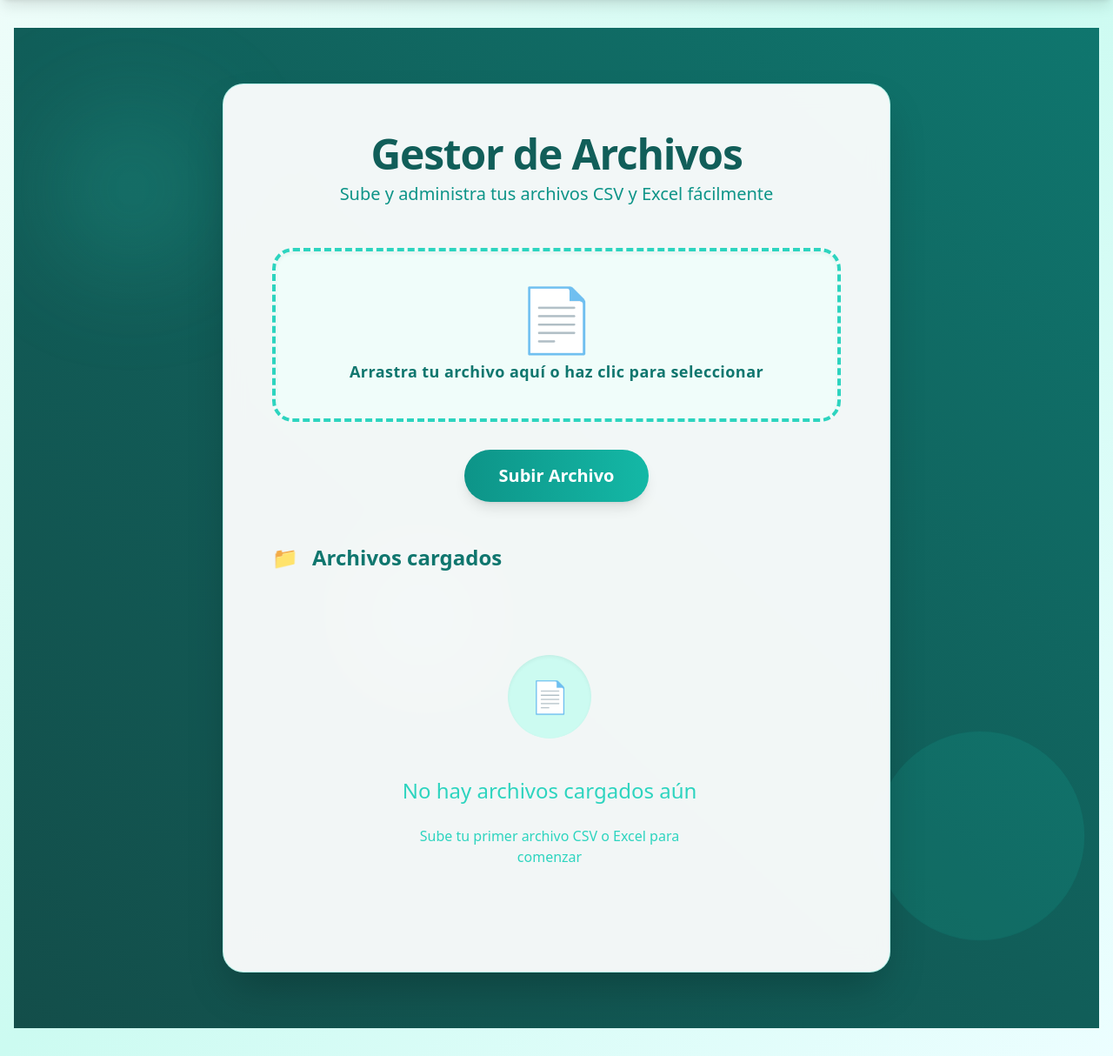
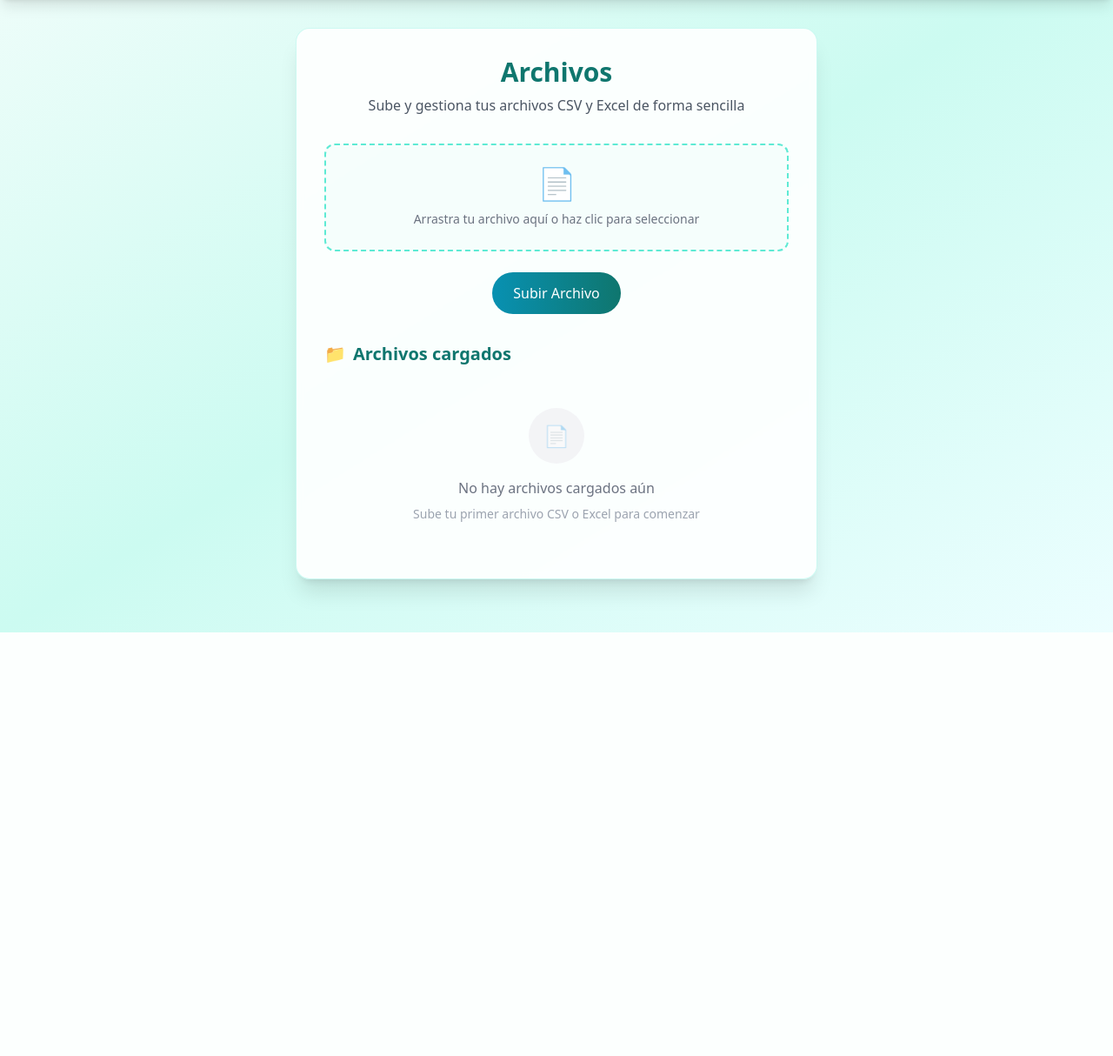
Before and after one commit to FabianMataT/SC250_LN_G7_Proyecto, a Flask app: page / in a window 1280 px wide. Shown: the part 73-1287 px from the top of the page at 87% size. After the commit the page ends 800 px from the top, so only its background shows below. Run offline with Flask 3, Linux system fonts and the light colour scheme; some libraries are stand-ins or nearby versions.

Commit message:
Cambios en el home

```diff
--- a/app/routes.py
+++ b/app/routes.py
@@ -12,6 +12,9 @@ def home():
         file = request.files.get('file')
         if file:
             FileManager.add_file(session, file)
+            session['uploadSuccess'] = 'True'
+        else:
+            session['uploadSuccess'] = 'False'
     files = FileManager.get_files(session)
     return render_template('home/index.html', files=files)
 
--- a/app/templates/home/index.html
+++ b/app/templates/home/index.html
@@ -3,105 +3,82 @@
 {% block title %}Gestor de Archivos{% endblock %}
 
 {% block content %}
-<!-- Fondo full screen con gradiente suave y animaciones sutiles -->
-<div class="min-h-screen w-full bg-gradient-to-tr from-teal-900 via-teal-800 to-teal-700 flex items-center justify-center px-6 py-16 relative overflow-hidden">
-
-  <!-- Elementos flotantes animados (blur y movimiento) -->
-  <div class="absolute top-24 left-12 w-44 h-44 bg-teal-400/20 rounded-full blur-3xl animate-blob"></div>
-  <div class="absolute bottom-24 right-12 w-56 h-56 bg-teal-500/15 rounded-full blur-4xl animate-blob animation-delay-4000"></div>
-  <div class="absolute top-1/2 left-1/3 w-36 h-36 bg-teal-300/30 rounded-full blur-2xl animate-blob animation-delay-2000"></div>
-
-  <!-- Contenedor principal (tarjeta blanca con blur y sombra) -->
-  <div
-    class="relative bg-white/95 backdrop-blur-md rounded-3xl shadow-2xl border border-teal-300/40 p-14 max-w-3xl w-full
-           flex flex-col"
-  >
+<div class="bg-white/90 backdrop-blur-sm rounded-2xl shadow-xl border border-teal-fresh/30 p-8 w-[600px]">
     <!-- Header -->
-    <header class="text-center mb-12">
-      <h1 class="text-5xl font-extrabold text-teal-800 mb-2 tracking-tight select-none">
-        Gestor de Archivos
-      </h1>
-      <p class="text-teal-600 text-lg sm:text-xl font-light">
-        Sube y administra tus archivos CSV y Excel fácilmente
-      </p>
-    </header>
+    <div class="text-center mb-8">
+        <h1 class="text-3xl font-bold text-deep-teal mb-2">Archivos</h1>
+        <p class="text-gray-600">Sube y gestiona tus archivos CSV y Excel de forma sencilla</p>
+    </div>
 
     <!-- Upload Form -->
-    <form method="POST" enctype="multipart/form-data" class="mb-12 space-y-8">
+    <div class="mb-8">
+        <form method="POST" enctype="multipart/form-data" class="space-y-6">
             <label for="file"
-        class="relative block w-full cursor-pointer border-4 border-dashed border-teal-400 rounded-3xl bg-teal-50 hover:bg-teal-100 transition duration-400 p-10 text-center flex flex-col items-center justify-center gap-3 select-none shadow-inner hover:shadow-lg"
-      >
+                class="relative cursor-pointer block w-full border-2 border-dashed border-teal-fresh rounded-xl bg-fresh-mint/50 p-6 text-center transition-colors duration-200 hover:border-ocean-blue">
                 <input id="file" type="file" name="file" accept=".csv, .xlsx, .xls"
-          class="absolute inset-0 w-full h-full opacity-0 cursor-pointer z-30" required>
-        <span class="text-7xl pointer-events-none select-none">📄</span>
-        <span class="text-lg text-teal-700 font-semibold pointer-events-none tracking-wide">
-          Arrastra tu archivo aquí o haz clic para seleccionar
+                    class="absolute inset-0 w-full h-full opacity-0 cursor-pointer z-10" required>
+                <div id="uploadMessage" class="pointer-events-none relative z-0">
+                    <span class="text-4xl block mb-2">📄</span>
+                    <span class="text-sm text-gray-500">Arrastra tu archivo aquí o haz clic para seleccionar</span>
+                </div>
+            </label>
+
+            <div class="flex justify-center">
+                <button type="submit" class="bg-gradient-to-r from-ocean-blue to-deep-teal text-white px-6 py-3
+                    rounded-full font-medium transition-all duration-200 hover:bg-[#b6faea]">
+                    <span class="flex items-center justify-center gap-2">
+                        <span>Subir Archivo</span>
                     </span>
-      </label>
-      <div class="flex justify-center">
-        <button type="submit"
-          class="inline-flex items-center gap-3 bg-gradient-to-r from-teal-600 to-teal-500 hover:from-teal-700 hover:to-teal-600
-                 text-white rounded-full px-10 py-4 font-semibold text-xl shadow-lg transition duration-400 focus:outline-none focus:ring-6 focus:ring-teal-300"
-        >
-          <span>Subir Archivo</span>
                 </button>
             </div>
         </form>
+    </div>
 
     <!-- Files List -->
-    <section>
-      <h2 class="flex items-center gap-4 text-teal-700 font-semibold text-2xl mb-8 select-none">
-        <span>📁</span> Archivos cargados
+    <div>
+        <h2 class="text-xl font-semibold text-deep-teal mb-4 flex items-center gap-2">
+            <span>📁</span>
+            Archivos cargados
         </h2>
 
-      <div class="max-h-[24rem] overflow-y-auto space-y-6 pr-4 scrollbar-thin scrollbar-thumb-teal-400 scrollbar-track-teal-100">
+        <div class="space-y-3 max-h-80 overflow-y-auto">
             {% for file in files %}
-        <div
-          class="flex justify-between items-center bg-gradient-to-r from-teal-100 to-teal-50 border border-teal-300 rounded-3xl p-6
-                 shadow-md hover:shadow-2xl transition duration-300 group select-text"
-        >
-          <div class="flex items-center gap-6">
-            <div
-              class="w-14 h-14 rounded-xl bg-gradient-to-tr from-teal-600 to-teal-400 flex items-center justify-center text-white text-4xl select-none"
-              title="{{ file.name }}"
-            >
+            <div class="bg-gradient-to-r from-sage-green/30 to-mint-green/50 border border-sage-green/50
+                            rounded-xl p-4 shadow-sm hover:shadow-md transition-all duration-200 group">
+                <div class="flex items-center justify-between">
+                    <div class="flex items-center gap-3">
+                        <div class="w-10 h-10 bg-gradient-to-r from-emerald-400 to-teal-500
+                                        rounded-lg flex items-center justify-center">
+                            <span class="text-white font-medium">
                                 {% if file.name.endswith('.csv') %}📊{% else %}📈{% endif %}
+                            </span>
                         </div>
-            <div class="flex flex-col max-w-lg">
-              <span
-                class="font-semibold text-teal-700 truncate max-w-full"
-                title="{{ file.name }}"
-              >{{ file.name }}</span>
-              <span class="text-sm text-teal-500">
+                        <div>
+                            <span class="font-medium text-deep-teal">{{ file.name }}</span>
+                            <div class="text-xs text-gray-500 mt-1">
                                 {% if file.name.endswith('.csv') %}Archivo CSV{% else %}Archivo Excel{% endif %}
-              </span>
+                            </div>
                         </div>
                     </div>
                     <form method="POST" action="{{ url_for('main.delete_file', file_id=file.id) }}" class="delete-form">
-            <button type="submit"
-              class="text-red-600 hover:text-red-800 p-3 rounded-xl transition-opacity duration-300 opacity-0 group-hover:opacity-100 focus:outline-none focus:ring-4 focus:ring-red-400"
-              aria-label="Eliminar archivo {{ file.name }}">
-              🗑️
+                        <button type="submit" class="opacity-0 group-hover:opacity-100 text-red-400 hover:text-red-600
+                                p-2 rounded-lg hover:bg-red-50 transition-all duration-200
+                                focus:outline-none focus:ring-2 focus:ring-red-300">
+                            <span class="text-lg">🗑️</span>
                         </button>
                     </form>
                 </div>
+            </div>
             {% else %}
-        <div
-          class="text-center py-16 text-teal-400 select-none flex flex-col items-center justify-center gap-5"
-        >
-          <div
-            class="w-24 h-24 bg-teal-100 rounded-full flex items-center justify-center mx-auto mb-6 shadow-inner"
-          >
-            <span class="text-4xl">📄</span>
+            <div class="text-center py-8">
+                <div class="w-16 h-16 bg-gray-100 rounded-full flex items-center justify-center mx-auto mb-4">
+                    <span class="text-2xl opacity-50">📄</span>
                 </div>
-          <p class="text-2xl font-light">No hay archivos cargados aún</p>
-          <p class="text-base mt-1 max-w-xs">
-            Sube tu primer archivo CSV o Excel para comenzar
-          </p>
+                <p class="text-gray-500 mb-2">No hay archivos cargados aún</p>
+                <p class="text-sm text-gray-400">Sube tu primer archivo CSV o Excel para comenzar</p>
             </div>
             {% endfor %}
         </div>
-    </section>
     </div>
 </div>
 
@@ -126,13 +103,22 @@
             });
         });
     });
+</script>
 
+<script>
     document.getElementById('file').addEventListener('change', function () {
         if (this.files.length > 0) {
-      // Optional: Aquí podrías actualizar algún texto o estilo si quieres
+            document.getElementById('uploadMessage').innerHTML = `
+            <span class="text-2xl block mb-2">✅</span>
+            <span class="text-xl text-base text-gray-700 font-medium">Archivo listo para cargar</span>
+            <br></br>
+            <span class="text-sm text-gray-700 font-medium">Haga click de nuevo para seleccionar otro archivo</span>
+        `;
         }
     });
+</script>
 
+<script>
     if (localStorage.getItem('deleteSuccess') === 'true') {
         Swal.fire({
             icon: 'success',
@@ -144,43 +130,25 @@
     }
 </script>
 
-<style>
-  @keyframes blob {
-    0%, 100% {
-      transform: translate(0, 0) scale(1);
+
+<script>
+    const uploadSuccess = "{{ session.pop('uploadSuccess', '') }}";
+    if (uploadSuccess === 'True') {
+        Swal.fire({
+            position: "top-end",
+            icon: "success",
+            title: "Archivo subido exitosamente",
+            showConfirmButton: false,
+            timer: 1000
+        });
+    } else if (uploadSuccess === 'False') {
+        Swal.fire({
+            icon: "error",
+            title: "Error al subir el archivo",
+            text: "Verifica que el archivo sea válido e inténtalo de nuevo",
+        });
     }
-    33% {
-      transform: translate(30px, -20px) scale(1.1);
-    }
-    66% {
-      transform: translate(-20px, 30px) scale(0.9);
-    }
-  }
+</script>
 
-  .animate-blob {
-    animation: blob 7s infinite;
-  }
-
-  .animation-delay-2000 {
-    animation-delay: 2s;
-  }
-
-  .animation-delay-4000 {
-    animation-delay: 4s;
-  }
-
-  /* Optional: Scrollbar estilizada para mejor UX */
-  .scrollbar-thin::-webkit-scrollbar {
-    width: 8px;
-  }
-  .scrollbar-thin::-webkit-scrollbar-track {
-    background: #e0f2f1;
-    border-radius: 9999px;
-  }
-  .scrollbar-thin::-webkit-scrollbar-thumb {
-    background-color: #14b8a6;
-    border-radius: 9999px;
-  }
-</style>
 
 {% endblock %}
```
Lines whose indentation alone changed are shown as unchanged.
